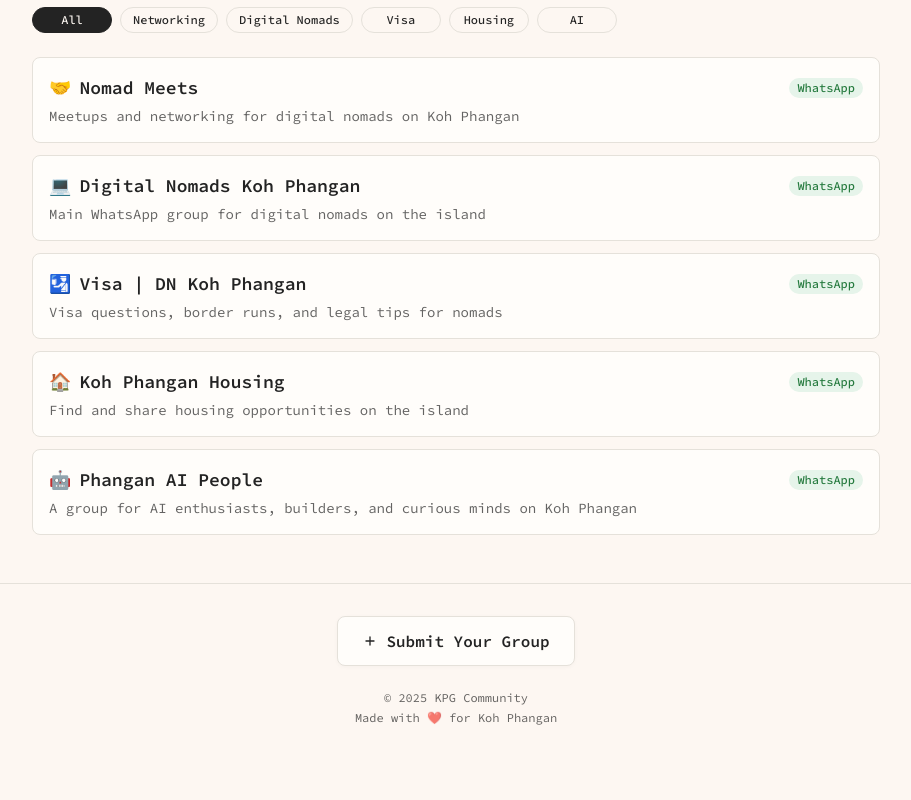
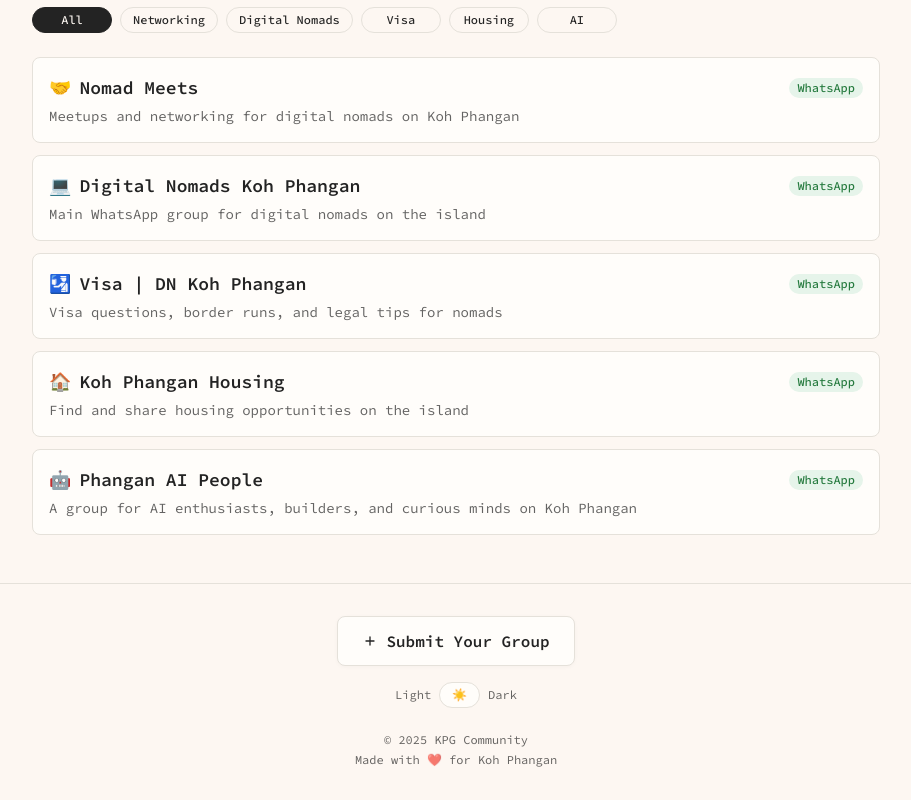
Before and after one commit to alexmarakuya/kpgcommunity, a Next.js app: page / in a window 1280 px wide. Shown: the part 550-1350 px from the top of the page, without its empty margins (184-1095 px from the left). Before the commit the page ends 1308 px from the top, so only its background shows below. Built offline with nearby package versions, Linux system fonts and the light colour scheme.

Commit message:
Your commit message

```diff
--- a/app/page.tsx
+++ b/app/page.tsx
@@ -264,7 +264,22 @@ export default function Page() {
               Submit Your Group
             </a>
             {/* Theme Toggle Switch */}
-            {/* Removed Toggle switch as Toggle.tsx was deleted */}
+            <div className="flex items-center gap-2">
+              <span className="text-xs" style={{ color: 'var(--foreground)', opacity: 0.7 }}>Light</span>
+              <button
+                className="px-3 py-1 rounded-full border text-xs font-medium transition-colors"
+                style={{
+                  background: theme === 'dark' ? 'var(--foreground)' : 'var(--card-bg)',
+                  color: theme === 'dark' ? 'var(--background)' : 'var(--foreground)',
+                  border: '1.5px solid var(--card-border)'
+                }}
+                onClick={() => setTheme(theme === 'dark' ? 'light' : 'dark')}
+                aria-label="Toggle light/dark mode"
+              >
+                {theme === 'dark' ? '🌙' : '☀️'}
+              </button>
+              <span className="text-xs" style={{ color: 'var(--foreground)', opacity: 0.7 }}>Dark</span>
+            </div>
             <div className="text-xs mt-2 flex flex-col items-center gap-1" style={{ color: 'var(--foreground)', opacity: 0.7 }}>
               <span>&copy; {currentYear} KPG Community</span>
               <span>Made with <span style={{ color: '#f87171' }}>❤️</span> for Koh Phangan</span>
```
